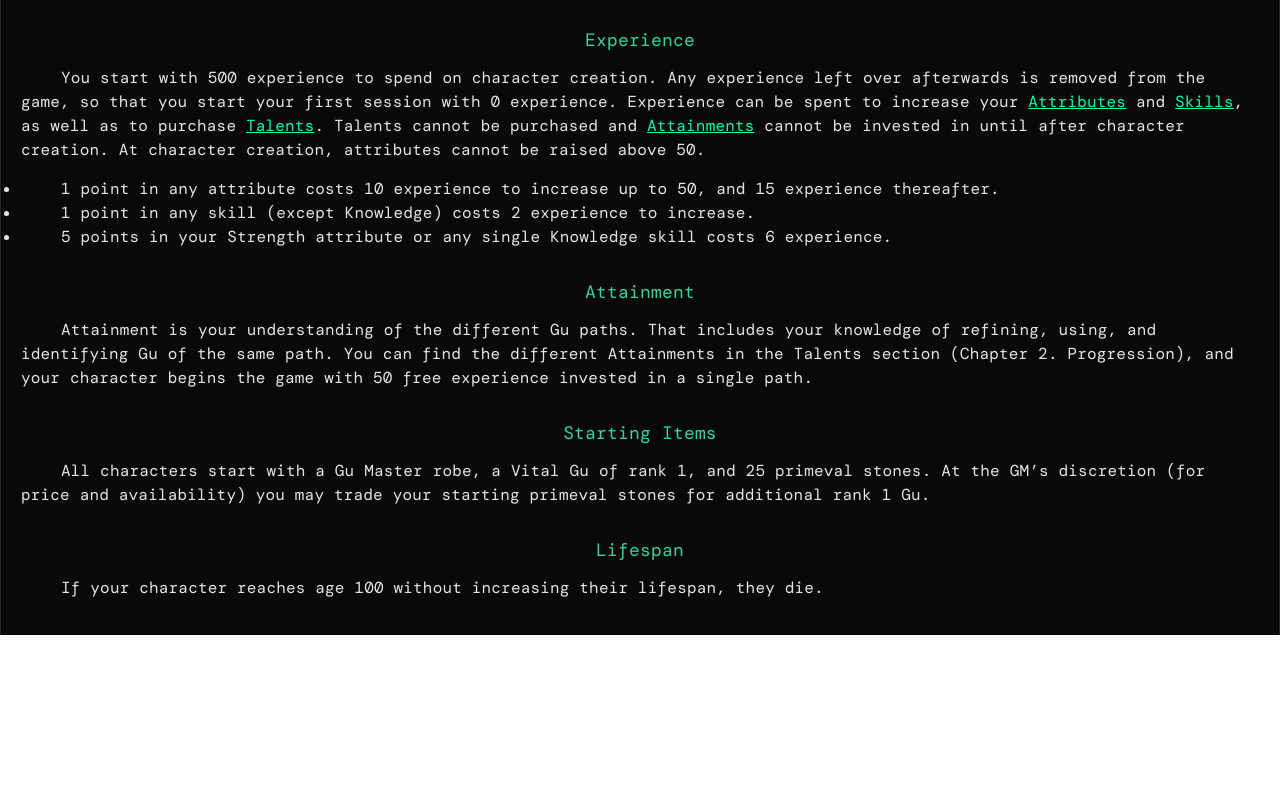
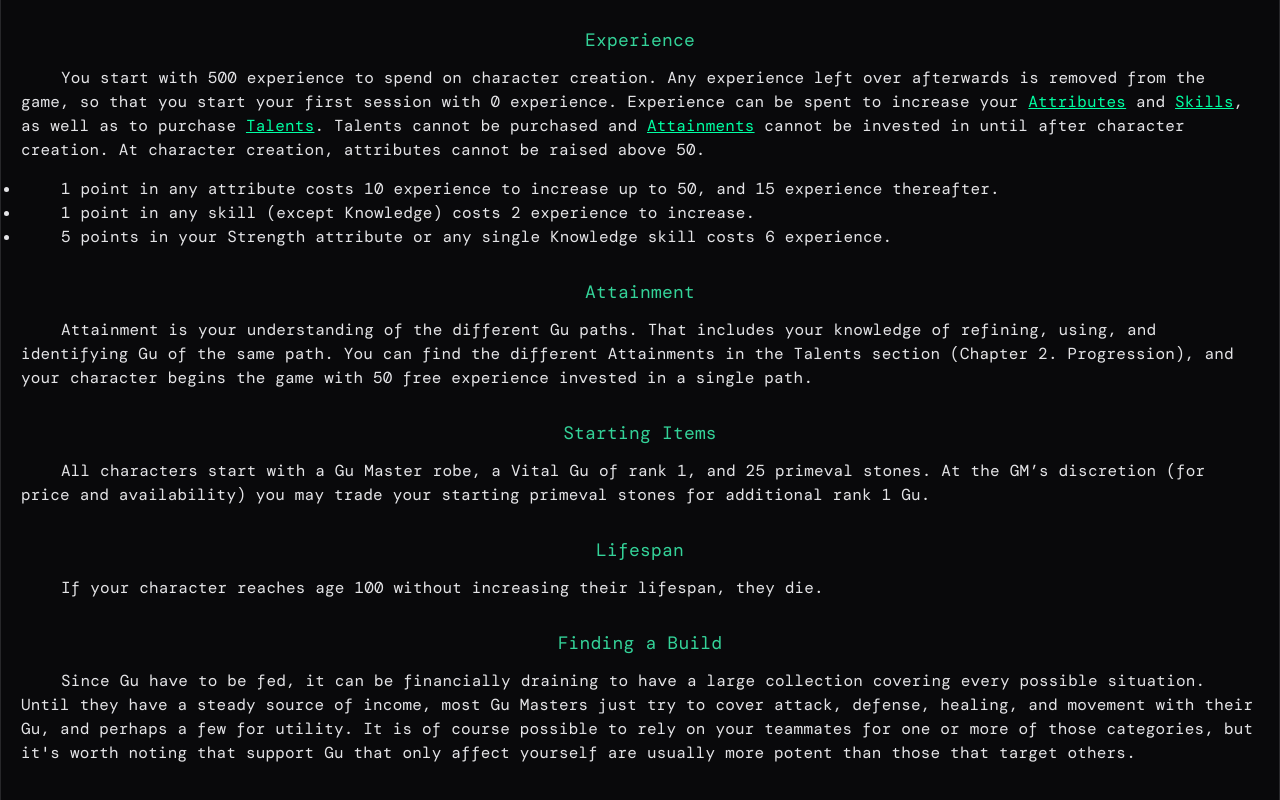
Before and after one commit to sfajfer/Gu-SRD, a React (Vite) app: page /rules/character-creation in a window 1280 px wide. Shown: the part 439-1239 px from the top of the page. Before the commit the page ends 1074 px from the top, so only its background shows below. Built offline with nearby package versions, Linux system fonts and the light colour scheme; a web font is replaced by a local one.

Commit message:
slight rule changes to remove ambiguity

```diff
--- a/src/components/rules/combat/Ranges.jsx
+++ b/src/components/rules/combat/Ranges.jsx
@@ -23,7 +23,7 @@ const Ranges = () => {
                     The range of a targeted attack refers to how many meters of movement would have to be expended to reach the square of a valid target. This includes targeted area of effect attacks, such as lobbing a bomb to a square within range.
                 </p>
                 <p className="rule-text">
-                    If an effect targets a creature, it can target anything living and thinking. Anything that isn't a creature is considered an object. If the effect just says to pick a target, the target can be a creature or object.
+                    If an effect targets a creature, it can target anything living and capable of thought (i.e. no plants). Anything that isn't a creature or Gu is considered an object. If the effect just says to pick a target, the target can be a creature or object.
                 </p>
 
                 <p className="rule-subheading">Touch</p>
--- a/src/components/rules/gu/GuKeywords.jsx
+++ b/src/components/rules/gu/GuKeywords.jsx
@@ -282,7 +282,7 @@ const GuKeywords = () => {
             desc: (
                 <>
                     <p className="rule-text">
-                        [Steed] Gu are typically larger than regular Gu and can be ridden while outside your aperture. They also come with a statblock, unlike most other Gu, as they are capable of fighting beyond just activating themselves. That being said, they do not have regular anatomy and are completely unaffected by injuries. It is impossible to sever a [Steed] Gu’s limbs until it is dead, and it has immunity to the bleeding, blinded and deafened conditions. Unless a poison specifically states it works on Gu, Gu are immune to the poisoned condition.
+                        [Steed] Gu are typically larger than regular Gu and can be ridden while outside your aperture. They also come with a statblock, unlike most other Gu, and count as a creature since they are capable of thinking and fighting beyond just activating themselves. That being said, they do not have regular anatomy and are completely unaffected by injuries. It is impossible to sever a [Steed] Gu’s limbs until it is dead, and it has immunity to the <Link to="/conditions#bleeding">bleeding</Link>, <Link to="/conditions#blinded">blinded</Link> and <Link to="/conditions#deafened">deafened</Link> conditions. Unless a poison specifically states it works on Gu, Gu are immune to the poisoned condition.
                     </p>
                     <p className="rule-text">
                         While mounted, you cannot move but instead move with the [Steed]. The [Steed] Gu shares your initiative and both of your turns are taken simultaneously. You decide what Reactions are taken by a refined [Steed] Gu, but each Reaction it takes expends one of your Reactions. If you take the Dodge Reaction while mounted, you must dismount and move at least one meter like normal, beginning by moving to a square adjacent to the mount.
--- a/src/components/rules/introduction/CharacterCreation.jsx
+++ b/src/components/rules/introduction/CharacterCreation.jsx
@@ -49,6 +49,11 @@ const CharacterCreation = () => {
                 <p className="rule-text">
                     If your character reaches age 100 without increasing their lifespan, they die.
                 </p>
+
+                <p className="rule-subheading">Finding a Build</p>
+                <p className="rule-text">
+                    Since Gu have to be fed, it can be financially draining to have a large collection covering every possible situation. Until they have a steady source of income, most Gu Masters just try to cover attack, defense, healing, and movement with their Gu, and perhaps a few for utility. It is of course possible to rely on your teammates for one or more of those categories, but it's worth noting that support Gu that only affect yourself are usually more potent than those that target others.
+                </p>
             </main>
         </div>
     );
```
